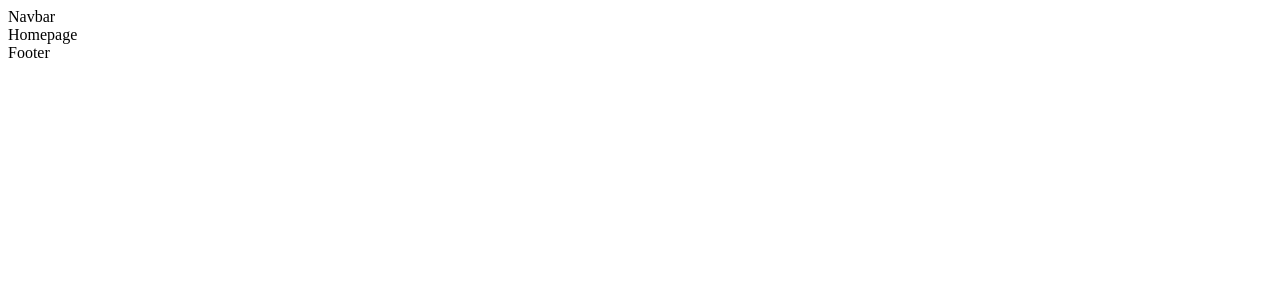
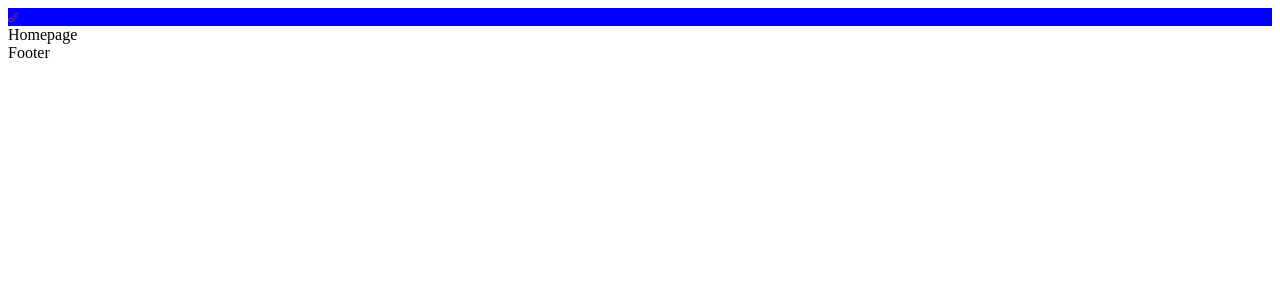
Before and after one commit to e3rosale/restaurant, a Next.js app: page / in a window 1280 px wide. Shown: the top 300 px of the page. Built offline with nearby package versions, Linux system fonts and the light colour scheme.

Commit message:
configured prettier setting

```diff
--- a/components/Navbar.jsx
+++ b/components/Navbar.jsx
@@ -1,9 +1,18 @@
+import Image from "next/image";
+import styles from "../styles/Navbar.module.css";
+
 const Navbar = () => {
   return (
-    <div>
-      Navbar
+    <div className={styles.container}>
+      <div className={styles.item}>
+        <div className={styles.callButton}>
+          <Image src="/img/telephone.png" alt="lakdsfj" width={10} height={10} />
+        </div>
+      </div>
+      <div className={styles.item}></div>
+      <div className={styles.item}></div>
     </div>
-  )
-}
+  );
+};
 
 export default Navbar;
--- a/pages/_app.js
+++ b/pages/_app.js
@@ -1,4 +1,4 @@
-import Layout from '@/components/layout'
+import Layout from '@/components/Layout';
 import '@/styles/globals.css'
 
 export default function App({ Component, pageProps }) {
--- /dev/null
+++ b/styles/Navbar.module.css
@@ -0,0 +1,7 @@
+.container {
+  background-color: red;
+}
+
+.item {
+  background-color: blue;
+}
```
Also changed, not shown: package.json (+7 -4 lines), .eslintrc.json, .prettierrc.json (added), 1 other file (tests, documents, lock files or other folders).
